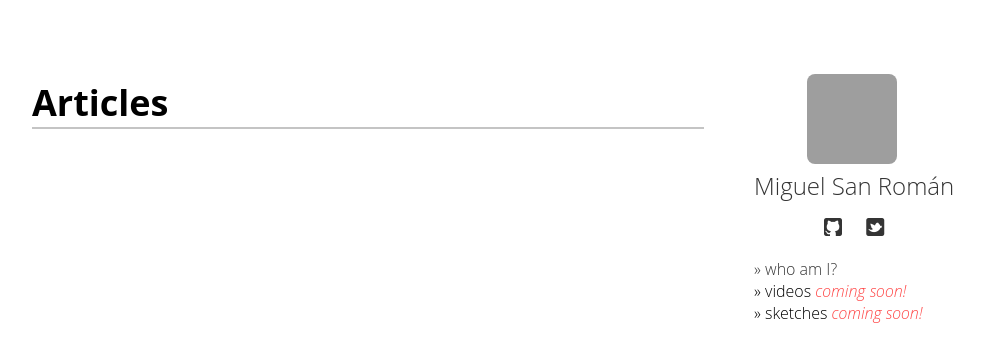
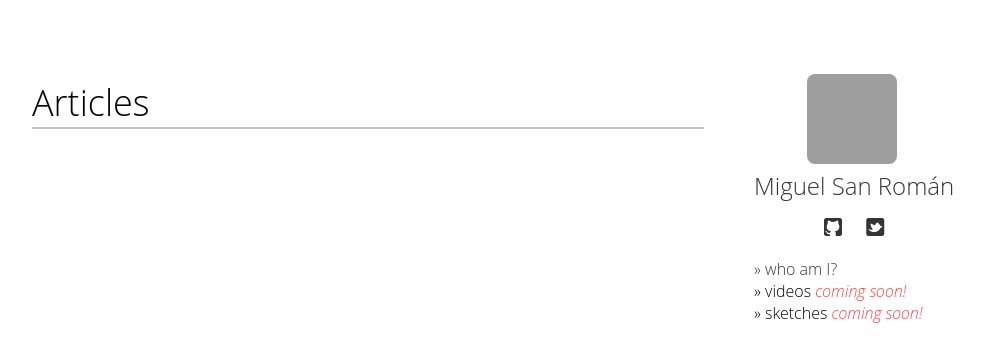
Before and after one commit to msanroman/msanroman.github.com, a Jekyll site: the page built from index.html, in a window 1280 px wide. Shown: the top 362 px of the page, without its empty margins (256-1240 px from the left). Built offline with Jekyll 4.4.1, drawn with Linux system fonts in a browser that asks for light colours; nearby versions of some CDN libraries; some web fonts are replaced; Markdown is read by kramdown in place of the engine named in the settings; the list of posts is cut into pages by our own code; grey boxes are pictures that could not be loaded.

Commit message:
Changed font weight on headings.

```diff
--- a/css/medium.css
+++ b/css/medium.css
@@ -1,12 +1,14 @@
 body {
-    font-family: 'Telex', Helvetica, HelveticaNeue, sans-serif;
+    font-family: 'Open Sans', Helvetica, HelveticaNeue, sans-serif;
     font-size: 16px;
     padding: 0.1em;
     max-width: 60em;
     margin: 40px auto;
+    font-weight: 100;
 }
 h1, h2, h3, h4 {
-    font-family: 'Quando', Helvetica, HelveticaNeue, serif;
+    font-family: 'Open Sans', Helvetica, HelveticaNeue, serif;
+    font-weight: 100;
 }
 h1 {
     border-bottom: 2px solid #C4C4C4;
@@ -77,7 +79,6 @@ blockquote {
 section.sidebar {
     float: left;
     display: inline;
-    font-size: 24px;
 }
 section.articles {
     font-size: 24px;
@@ -128,6 +129,7 @@ section.sidebar ul {
 }
 section.sidebar ul li {
     float: left;
+    margin-top: 6px;
     margin-left: 10px;
     list-style: none;
 }
--- a/css/style.css
+++ b/css/style.css
@@ -8,6 +8,7 @@ body {
 }
 h1, h2, h3, h4 {
     font-family: 'Open Sans', Helvetica, HelveticaNeue, sans-serif;
+    font-weight: 100;
 }
 h1 {
     border-bottom: 2px solid #C4C4C4;
```
